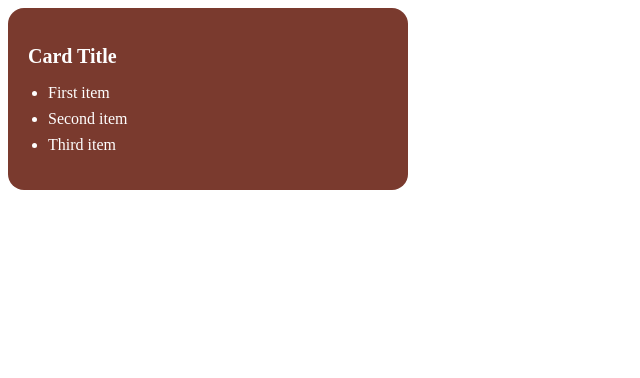
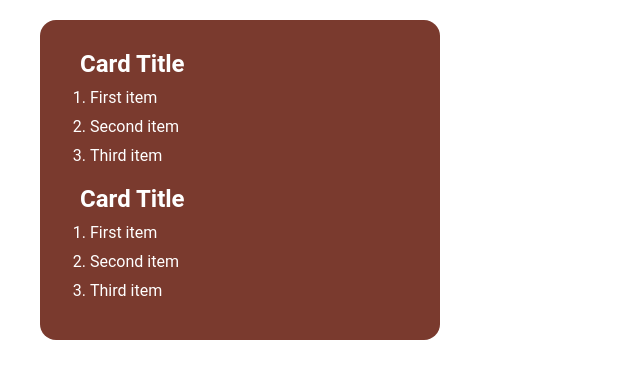
Before and after one commit to dkim08/redux-project, a React (Vite) app: page / in a window 1280 px wide. Shown: the top 378 px of the page, without its empty margins (0-640 px from the left). Built offline with nearby package versions, Linux system fonts and the light colour scheme.

Commit message:
replace switch with separate content components

```diff
--- a/index.html
+++ b/index.html
@@ -5,6 +5,7 @@
     <link rel="icon" type="image/svg+xml" href="/vite.svg" />
     <meta name="viewport" content="width=device-width, initial-scale=1.0" />
     <title>vite-project</title>
+    <link rel="stylesheet" href="/src/index.css">
   </head>
   <body>
     <div id="root"></div>
--- a/src/components/index.tsx
+++ b/src/components/index.tsx
@@ -3,7 +3,7 @@ import "./style.css";
 
 export interface IFireCardProps {
   title?: string;
-  contentType?: 'text' | 'list-numbered' | 'list-bulleted';
+  contentType: 'text' | 'listNumbered' | 'listBulleted';
   text?: string;
   items?: string[];
 
@@ -17,7 +17,6 @@ export interface IFireCardProps {
 
   className?: string;
 }
-
 
 const FireCard: React.FC<IFireCardProps> = ({
   title,
@@ -34,15 +33,9 @@ const FireCard: React.FC<IFireCardProps> = ({
   className,
 }) => {
 
-  const renderContent = () => {
-    switch (contentType) {
-      case "text":
-        return text ? (
-          <p className="fire-card-text">{text}</p>
-        ) : null;
+  const Text = () => (<p className="fire-card-text">{text}</p>);
 
-      case "list-numbered":
-        return (
+  const ListNumbered = () => (
     <ol className="fire-card-list">
       {items.map((item, index) => (
         <li key={index}>{item}</li>
@@ -50,8 +43,7 @@ const FireCard: React.FC<IFireCardProps> = ({
     </ol>
   );
 
-      case "list-bulleted":
-        return (
+  const ListBulleted = () => (
     <ul className="fire-card-list">
       {items.map((item, index) => (
         <li key={index}>{item}</li>
@@ -59,14 +51,15 @@ const FireCard: React.FC<IFireCardProps> = ({
     </ul>
   );
 
-      default:
-        return null;
+  const contentStructure = {
+    text: <Text />,
+    listNumbered: <ListNumbered />,
+    listBulleted: <ListBulleted />,
   }
-  };
 
   return (
     <div
-      className={`fire-card ${className || ''}`}
+      className={`fire-cards ${className || ''}`}
       style={{
         backgroundColor: sx.backgroundColor,
         color: sx.textColor,
@@ -75,8 +68,15 @@ const FireCard: React.FC<IFireCardProps> = ({
         maxWidth: sx.maxWidth,
       }}
     >
+      <div className="card">
         <h2 className="fire-card-title">{title}</h2>
-      {renderContent()}
+        {contentStructure[contentType]}
+      </div>
+
+      <div className="card">
+        <h2 className="fire-card-title">{title}</h2>
+        {contentStructure[contentType]}
+      </div>
     </div>
   );
 };
--- a/src/components/style.css
+++ b/src/components/style.css
@@ -1,22 +1,26 @@
-.fire-card {
+.fire-cards {
   box-sizing: border-box;
 }
 
-.fire-card-title {
+.fire-cards-title {
   font-size: 20px;
   font-weight: 600;
   margin-bottom: 16px;
 }
 
-.fire-card-text {
+.fire-cards-text {
   font-size: 16px;
   line-height: 1.5;
 }
 
-.fire-card-list {
+.fire-cards-list {
   padding-left: 20px;
 }
 
-.fire-card-list li {
+.fire-cards-list li {
   margin-bottom: 8px;
 }
+
+.card {
+  margin-bottom: 20px;
+}
--- a/src/index.css
+++ b/src/index.css
@@ -1,10 +1,6 @@
 *{
   padding: 0;
-  margin: 0;
+  margin: 10px;
   box-sizing: border-box;
   font-family: 'Roboto', sans-serif;
 }
-
-body{
-  background-color: #7d7d7d;
-}
--- a/src/main.tsx
+++ b/src/main.tsx
@@ -6,7 +6,7 @@ ReactDOM.createRoot(document.getElementById("root")!).render(
   <React.StrictMode>
       < FireCard
         title="Card Title"
-        contentType="list-bulleted"
+        contentType="listNumbered"
         items={["First item", "Second item", "Third item"]}
         sx={{
           backgroundColor: '#7A3A2E',
@@ -15,6 +15,7 @@ ReactDOM.createRoot(document.getElementById("root")!).render(
           padding: '20px',
           maxWidth: '400px',
         }}
+
       />
   </React.StrictMode>
 );
```
Lines whose indentation alone changed are shown as unchanged.
